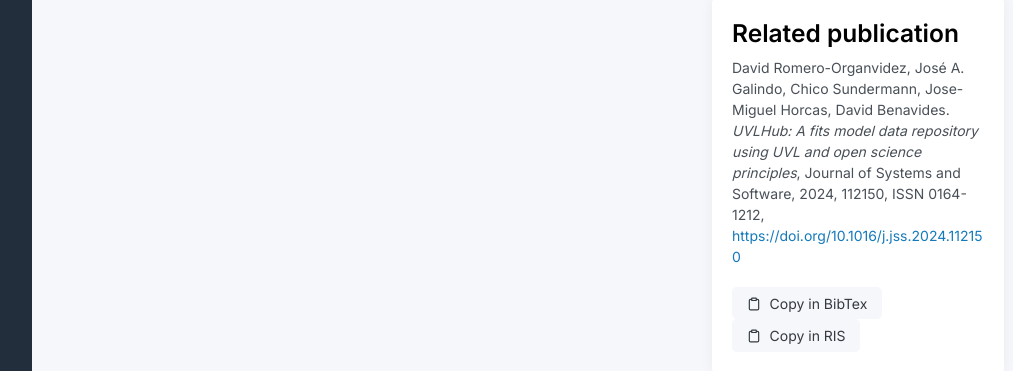
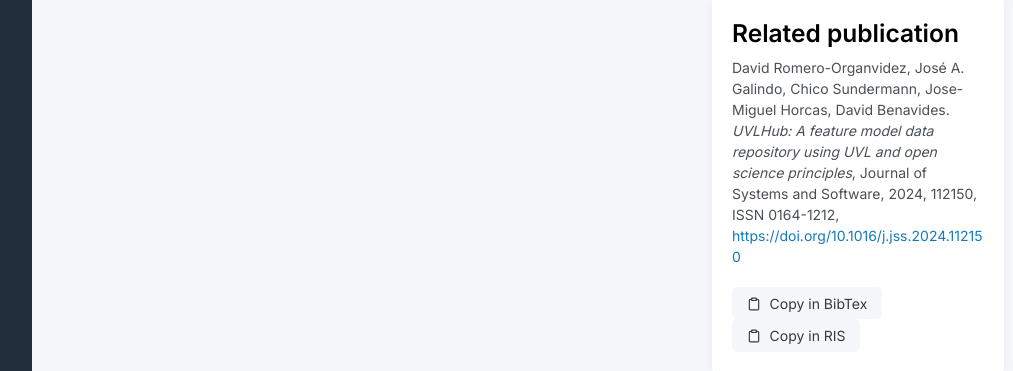
Before and after one commit to egc-fitshub/fitshub, a Flask app: page / in a window 1280 px wide. Shown: the part 567-938 px from the top of the page, without its empty margins (228-1241 px from the left). Run offline with Flask 3, Linux system fonts and the light colour scheme; data that the repository does not hold is empty; parts of the project's set-up code (start-up, migrations or seed data) failed here and were passed over; some libraries are stand-ins or nearby versions.

Commit message:
fix: correct related publication text in homepage

```diff
--- a/app/modules/public/templates/public/index.html
+++ b/app/modules/public/templates/public/index.html
@@ -223,7 +223,7 @@
                             <h2> <b>Related publication</b> </h2>
 
                             David Romero-Organvidez, José A. Galindo, Chico Sundermann, Jose-Miguel Horcas, David Benavides.
-                            <i>UVLHub: A fits model data repository using UVL and open science principles</i>,
+                            <i>UVLHub: A feature model data repository using UVL and open science principles</i>,
                             Journal of Systems and Software,
                             2024,
                             112150,
```
